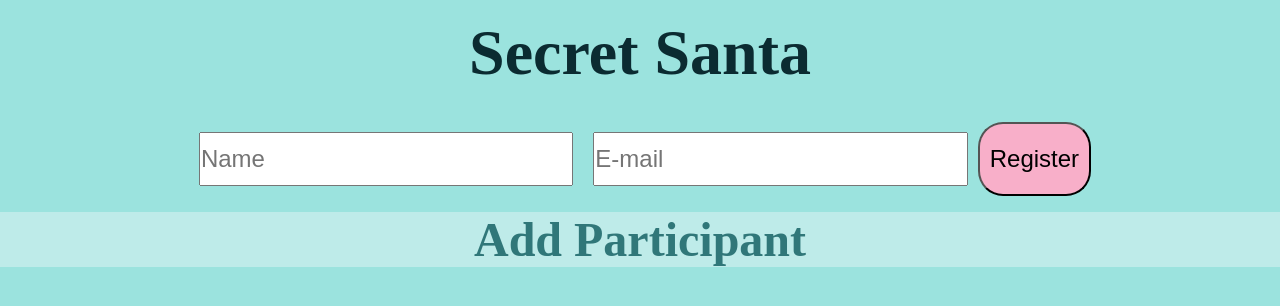
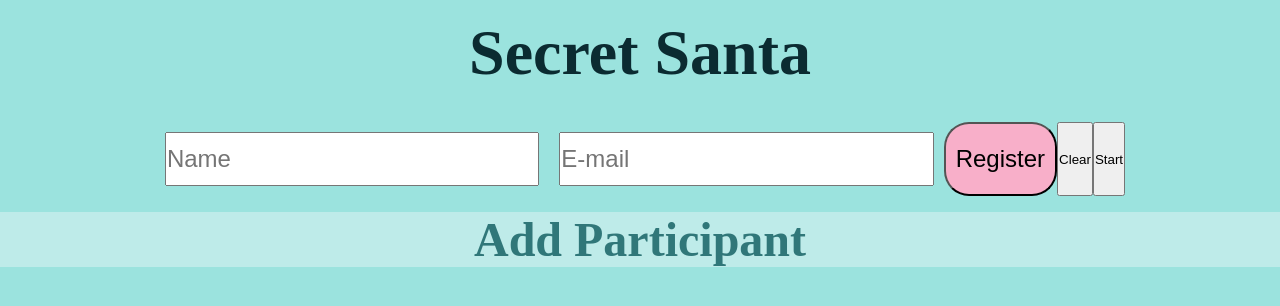
Before and after one commit to fabiannabi/Secret-Santa, a plain HTML site: page index.html in a window 1280 px wide. Drawn offline with Linux system fonts and the light colour scheme.

Commit message:
added clear, start buttons

```diff
--- a/index.html
+++ b/index.html
@@ -29,11 +29,14 @@
         placeholder="E-mail"
       />
       <button class="Send" type="submit">Register</button>
+      <button class="Reset" type="reset">Clear</button>
+      <button class="Start">Start</button>
     </form>
     <div class="status">
       <h4 class="status-message">Add Participant</h4>
     </div>
     <ol id="participants-list"></ol>
+
     <script src="./function/functionality.js" async defer></script>
   </body>
 </html>
```
